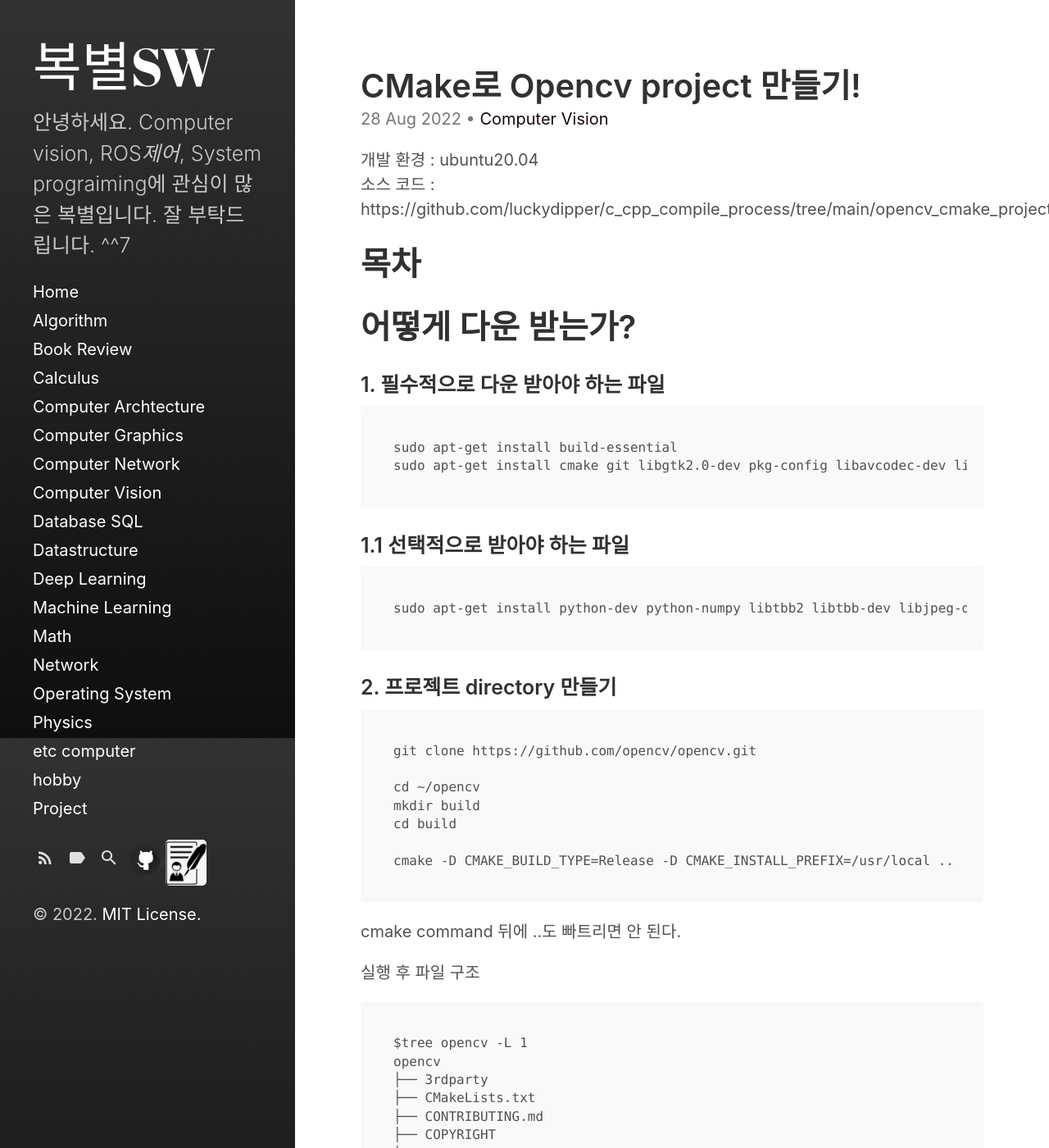
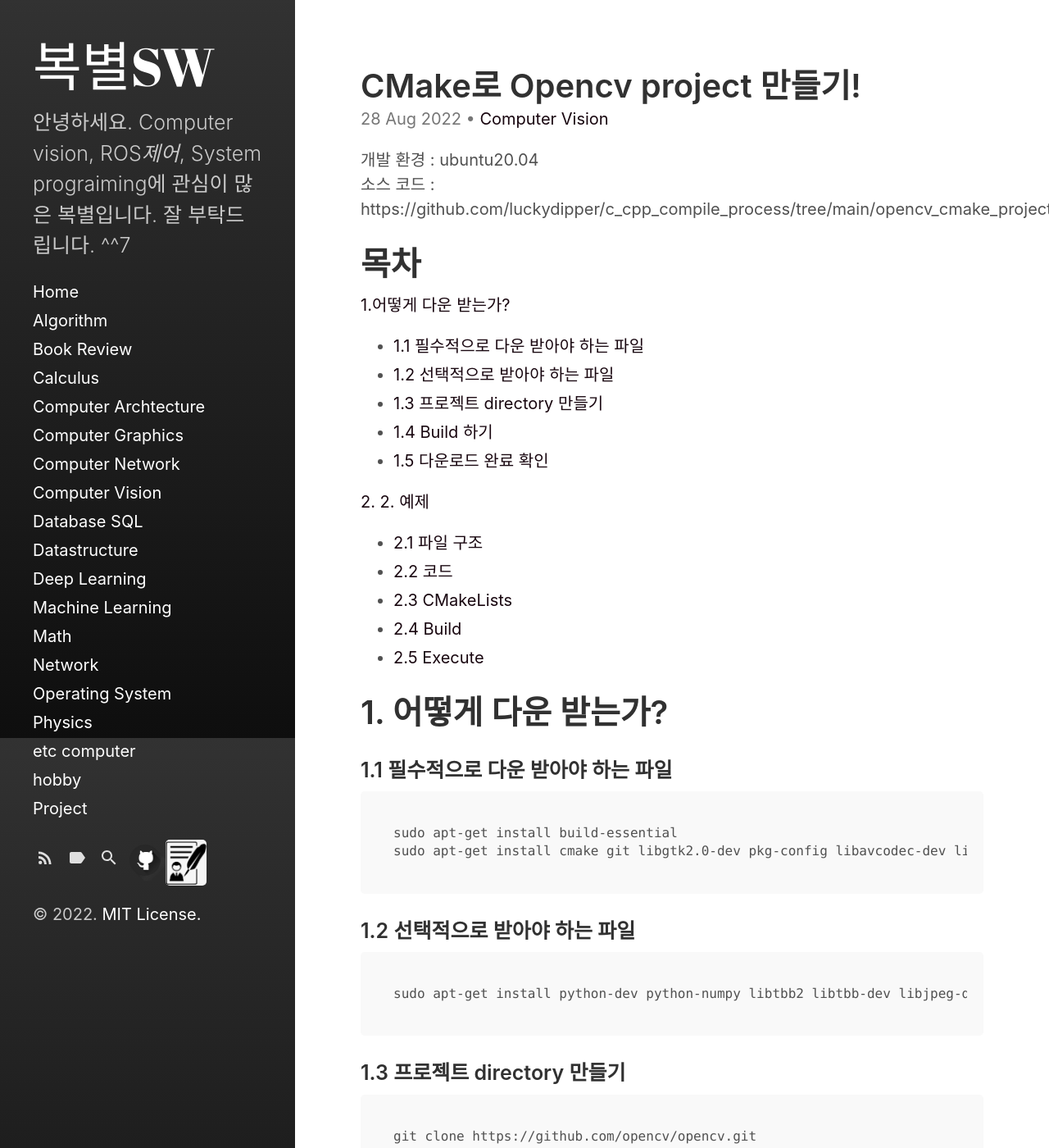
Before and after one commit to luckydipper/luckydipper.github.io, a Jekyll site: the page built from _posts/2022-08-28-opencv_with_cmake_tutorial.md, in a window 1280 px wide and 1400 px high. Shown: the whole window at 82% size. Built offline with Jekyll 4.4.1, drawn with Linux system fonts in a browser that asks for light colours; formulas are drawn with MathJax 3; some of the changed text lies outside the part shown.

Commit message:
[ADD] - table of content

````diff
--- a/_posts/2022-08-28-opencv_with_cmake_tutorial.md
+++ b/_posts/2022-08-28-opencv_with_cmake_tutorial.md
@@ -16,21 +16,34 @@ comments: true
 
 # 목차
 
+[1.어떻게 다운 받는가?](#어떻게-다운-받는가?) <br>
+  * [1.1 필수적으로 다운 받아야 하는 파일](#11-필수적으로-다운-받아야-하는-파일)<br>
+  * [1.2 선택적으로 받아야 하는 파일](#12-선택적으로-받아야-하는-파일)<br>
+  * [1.3 프로젝트 directory 만들기](#13-프로젝트-directory-만들기)<br>
+  * [1.4 Build 하기](#14-Build-하기)<br>
+  * [1.5 다운로드 완료 확인](#15-다운로드-완료-확인)<br>
 
-# 어떻게 다운 받는가?
+[2. 2. 예제](#2-예제) <br>
+  * [2.1 파일 구조](#21-파일-구조)<br>
+  * [2.2 코드](#22-코드)<br>
+  * [2.3 CMakeLists](#23-CMakeLists)<br>
+  * [2.4 Build](#24-Build)<br>
+  * [2.5 Execute](#25-Execute)<br>
 
-### 1. 필수적으로 다운 받아야 하는 파일
+# 1. 어떻게 다운 받는가?
+
+### 1.1 필수적으로 다운 받아야 하는 파일
 ```
 sudo apt-get install build-essential
 sudo apt-get install cmake git libgtk2.0-dev pkg-config libavcodec-dev libavformat-dev libswscale-dev
 ```
 
-### 1.1 선택적으로 받아야 하는 파일
+### 1.2 선택적으로 받아야 하는 파일
 ```
 sudo apt-get install python-dev python-numpy libtbb2 libtbb-dev libjpeg-dev libpng-dev libtiff-dev libjasper-dev libdc1394-22-dev
 ```
 
-### 2. 프로젝트 directory 만들기
+### 1.3 프로젝트 directory 만들기
 ```
 git clone https://github.com/opencv/opencv.git
 
@@ -64,7 +77,7 @@ opencv
 └── samples
 ```
 
-### 3. Build 하기
+### 1.4 Build 하기
 오래 걸리기 때문에 -j를 줘서 뒤의 숫자 만큼 병렬처리 한다. <br>
 ```
 cd build
@@ -75,7 +88,7 @@ build 한다. <br>
 sudo make install
 ```
 
-### 다운로드가 완료 확인
+### 1.5 다운로드 완료 확인
 /usr/local/include/opencv4/opencv2 <br>
 에는 opencv들의 header들이 정의되어 있을 것이다. <br>
 
@@ -122,13 +135,13 @@ opencv/build
 └── version_string.tmp
 ```
 
-# 예제
+# 2. 예제
 고양이 사진을 흑백으로 만들어 보자. <br>
 
 |Before$($cat.jpg$)$|After$($gray_cat.jpg$)$|
 |![image](/assets/img/computer/vision/opencv_cmake_tutorial/cat.jpg)|![image](/assets/img/computer/vision/opencv_cmake_tutorial/gray_cat.jpg)|
 
-### 0. 파일 구조
+### 2.1 파일 구조
 ```
 convert_cat/
 ├── CMakeLists.txt
@@ -137,7 +150,7 @@ convert_cat/
 ```
 
 
-### 1. 코드
+### 2.2 코드
 ```
 // convert_color.cpp
 #include <opencv2/opencv.hpp>
@@ -166,7 +179,7 @@ int main( int argc, char** argv)
 ```
 
 
-### 2. CMakeLists
+### 2.3 CMakeLists
 ```
 cmake_minimum_required(VERSION 2.8)
 project( convert_color )
@@ -176,7 +189,7 @@ add_executable( convert_color convert_color.cpp )
 target_link_libraries( convert_color ${OpenCV_LIBS} )
 ```
 
-### 3. Build
+### 2.4 Build
 ```
 cd convert_cat
 cmake .
@@ -230,7 +243,7 @@ make
 ```
 -> convert_color 실행 파일이 나옴.<br>
 
-### Execute
+### 2.5 Execute
 ```
 ./convert_color cat.jpg
 ```
````
